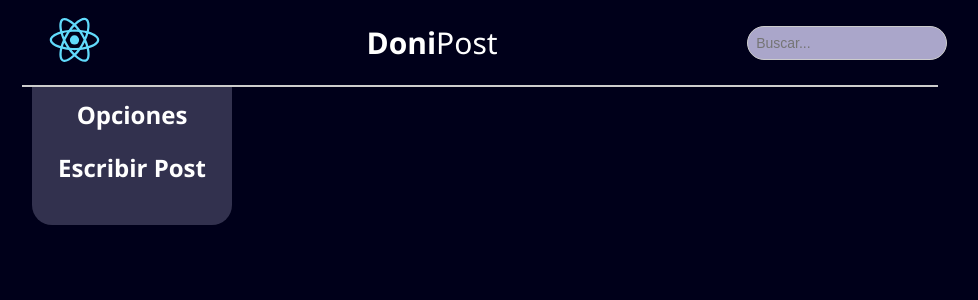
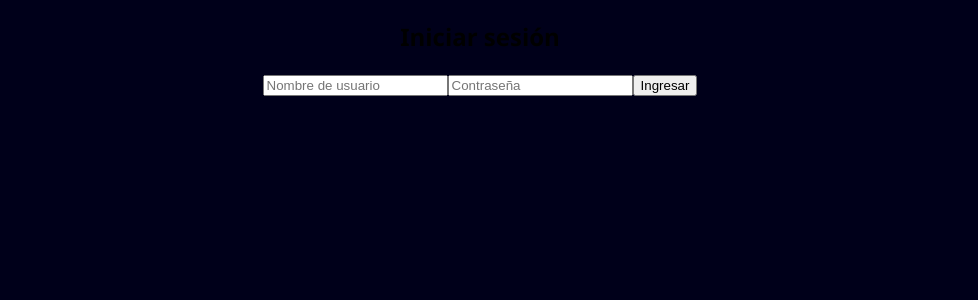
Before and after one commit to angeljpr6/DoniPost, a React (Create React App) app in the folder Aprendiendo/: page /login in a window 1280 px wide. Shown: the top 300 px of the page, without its empty margins (160-1138 px from the left). Built offline with nearby package versions, Linux system fonts and the light colour scheme.

Commit message:
login empezado

```diff
--- a/Aprendiendo/src/App.js
+++ b/Aprendiendo/src/App.js
@@ -1,36 +1,13 @@
-import logo from './assets/images/logo.svg';
+import React from 'react';
 import './assets/css/App.css';
-import Componente from './components/Componente';
-import SeccionPruebas from './components/SeccionPruebas';
-import Posts from './components/Posts';
 import Header from './components/Header';
-import PostCard from './components/PostCard';
 import BarraLateral from './components/BarraLateral';
-import Router from  "./Router";
-
+import Router from './Router';
 
 function App() {
-  var usuario = "Fede"
   return (
     <div className="App">
-
-
-      <header className="App-header">
-        <Header />
-      </header>
-      <BarraLateral />
-      <Router/>
-
-
-
-      {/*<div id="contenido">
-
-        <div id="postsContent">
-          <PostCard />
-        </div>
-
-      </div>*/}
-
+      <Router />
     </div>
   );
 }
--- a/Aprendiendo/src/Router.js
+++ b/Aprendiendo/src/Router.js
@@ -3,6 +3,8 @@ import { BrowserRouter, Route, Routes, Navigate } from 'react-router-dom';
 
 import Perfil from "./components/Perfil";
 import Inicio from "./components/Inicio";
+import LoginForm from "./components/LoginForm";
+
 
 class Router extends Component {
 
@@ -11,7 +13,8 @@ class Router extends Component {
             <BrowserRouter>
                 {/* RUTAS Y PAGINAS */}
                 <Routes>
-                    <Route path="/" element={<Navigate to="/Inicio" />} />
+                    <Route path="/" element={<Navigate to="/login" />} />
+                    <Route path="/login" element={<LoginForm />} />
                     <Route path="/Inicio" element={<Inicio />} />
                     <Route path="/Perfil" element={<Perfil />} />
                 </Routes>
--- a/Aprendiendo/src/components/Inicio.js
+++ b/Aprendiendo/src/components/Inicio.js
@@ -1,17 +1,25 @@
 import { Component } from "react";
 
 import PostCard from "./PostCard";
-
+import Header from "./Header";
+import BarraLateral from "./BarraLateral";
 class Inicio extends Component {
 
-    render(){
+    render() {
 
-        return(
-            <div id="contenido">
-                <div id="postsContent">
-                    <PostCard />
+        return (
+            <div>
+                <Header/>
+                <BarraLateral/>
+                <div id="contenido">
+
+                    <div id="postsContent">
+                        <PostCard />
+                    </div>
                 </div>
+
             </div>
+
 
         )
 
--- /dev/null
+++ b/Aprendiendo/src/components/LoginForm.js
@@ -0,0 +1,64 @@
+import React, { useState } from 'react';
+import { useNavigate } from 'react-router-dom';
+
+const LoginForm = () => {
+  const [username, setUsername] = useState('');
+  const [password, setPassword] = useState('');
+  const [errorMessage, setErrorMessage] = useState('');
+  const navigate = useNavigate();
+
+  const handleSubmit = async (event) => {
+    event.preventDefault();
+
+    try {
+      const response = await fetch('http://localhost:3900/api/login', { // Asegúrate de que esta URL es correcta
+        method: 'POST',
+        headers: {
+          'Content-Type': 'application/json'
+        },
+        body: JSON.stringify({ name: username, password })
+      });
+
+      if (!response.ok) {
+        throw new Error(`HTTP error! status: ${response.status}`);
+      }
+
+      const result = await response.json();
+
+      if (response.status === 200) {
+        navigate('/Inicio');
+      } else {
+        setErrorMessage(result.message);
+      }
+    } catch (error) {
+      console.error('Error during login:', error);
+      setErrorMessage('Login failed, please try again.');
+    }
+  };
+
+  return (
+    <div>
+      <form onSubmit={handleSubmit}>
+        <h2>Iniciar sesión</h2>
+        <input
+          type="text"
+          placeholder="Nombre de usuario"
+          value={username}
+          onChange={(e) => setUsername(e.target.value)}
+          required
+        />
+        <input
+          type="password"
+          placeholder="Contraseña"
+          value={password}
+          onChange={(e) => setPassword(e.target.value)}
+          required
+        />
+        <button type="submit">Ingresar</button>
+        {errorMessage && <p style={{ color: 'red' }}>{errorMessage}</p>}
+      </form>
+    </div>
+  );
+};
+
+export default LoginForm;
```
Also changed, not shown: 2 other files (tests, documents, lock files or other folders).
